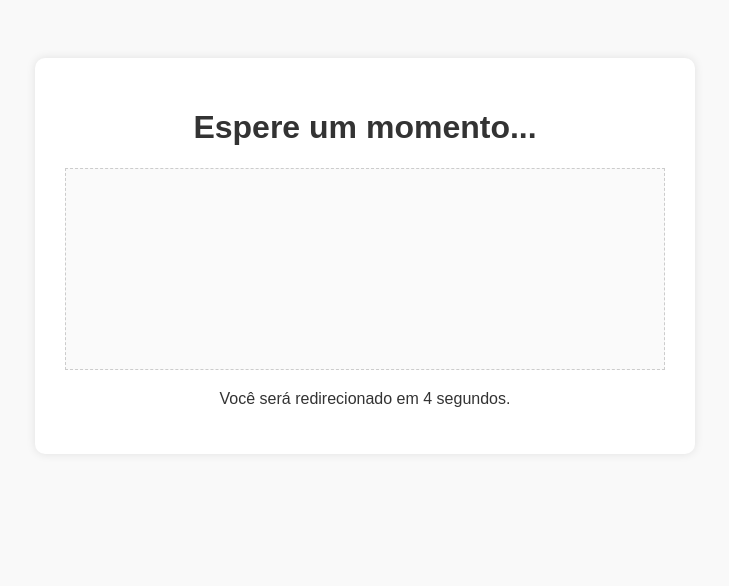
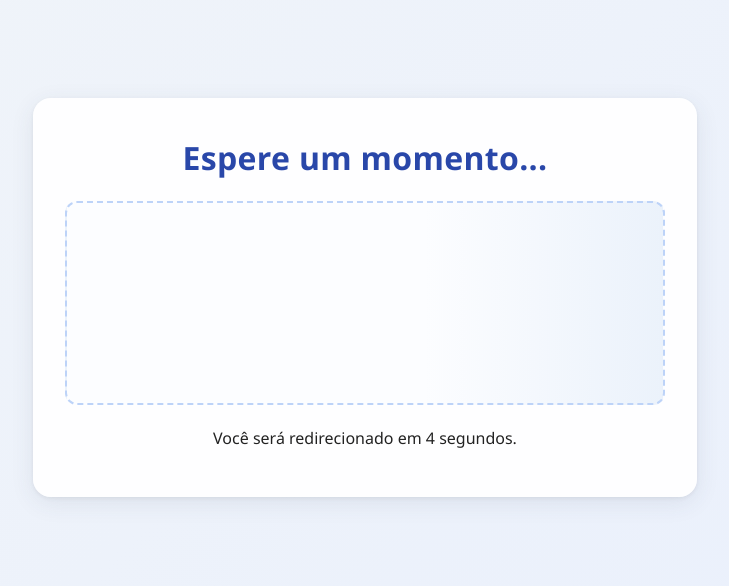
Before and after one commit to perepepeu/encurtador, a Flask app: template templates/wait.html in a window 1280 px wide. Shown: the top 586 px of the page, without its empty margins (275-1004 px from the left). Run offline with Flask 3, Linux system fonts and the light colour scheme; the template is opened without the code that fills it, so the values that code supplies are empty; some libraries are stand-ins or nearby versions.

Commit message:
Update style.css

```diff
--- a/static/style.css
+++ b/static/style.css
@@ -1,26 +1,82 @@
 body {
-    font-family: Arial, sans-serif;
+    font-family: 'Segoe UI', 'Rubik', Arial, sans-serif;
     text-align: center;
     padding: 50px;
-    background-color: #f9f9f9;
-    color: #333;
+    background: linear-gradient(135deg, #f0f4f9 0%, #eaf0fc 100%);
+    color: #222;
 }
 
 .container {
     max-width: 600px;
-    margin: auto;
-    background: white;
-    padding: 30px;
-    border-radius: 10px;
-    box-shadow: 0 0 10px rgba(0,0,0,0.1);
+    margin: 40px auto;
+    background: rgba(255,255,255,0.95);
+    padding: 32px;
+    border-radius: 18px;
+    box-shadow: 0 6px 24px 0 rgba(51,65,85,0.09), 0 1.5px 4px rgba(0,0,0,0.06);
+    transition: box-shadow 0.3s;
+}
+
+.container:hover {
+    box-shadow: 0 12px 32px 0 rgba(51,65,85,0.13), 0 2px 12px rgba(0,0,0,0.09);
+}
+
+h1, h2, h3 {
+    font-weight: 600;
+    margin-top: 0.2em;
+    color: #2947a9;
+    letter-spacing: 0.01em;
 }
 
 .ad-container {
-    margin: 20px 0;
-    min-height: 200px; /* reserva espaço pro anúncio */
+    margin: 22px 0;
+    min-height: 200px;
     display: flex;
     justify-content: center;
     align-items: center;
-    border: 1px dashed #ccc;
-    background-color: #fafafa;
+    border: 2px dashed #bdd3f8;
+    background: linear-gradient(90deg, #fcfdff 60%, #ebf2fb 100%);
+    border-radius: 12px;
+    color: #4d648d;
+    font-size: 1.15em;
+    transition: background 0.3s, border 0.3s;
 }
+
+.ad-container:hover {
+    background: linear-gradient(90deg, #ebf2fb 40%, #fcfdff 100%);
+    border: 2px solid #92b7f5;
+}
+
+/* Botões mais atraentes */
+button, .button {
+    font-family: inherit;
+    font-weight: 500;
+    padding: 12px 34px;
+    color: white;
+    background: linear-gradient(90deg, #5670e8 30%, #8cb5f7 100%);
+    border: none;
+    border-radius: 8px;
+    box-shadow: 0 2px 8px rgba(80,120,180,0.09);
+    transition: filter 0.18s;
+    cursor: pointer;
+    margin-top: 24px;
+}
+
+button:hover, .button:hover {
+    filter: brightness(1.05) saturate(1.2);
+}
+
+input, textarea, select {
+    font-family: inherit;
+    padding: 9px 16px;
+    margin: 12px 0;
+    border: 1.5px solid #b8cdf6;
+    border-radius: 6px;
+    background: #f5f8fd;
+    transition: border 0.2s;
+}
+
+input:focus, textarea:focus, select:focus {
+    border: 1.5px solid #4d648d;
+    background: #fff;
+    outline: none;
+}
```
